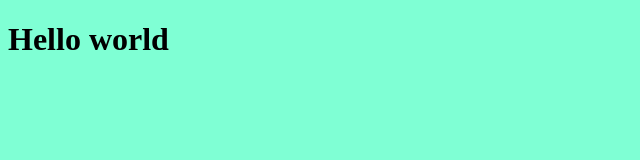
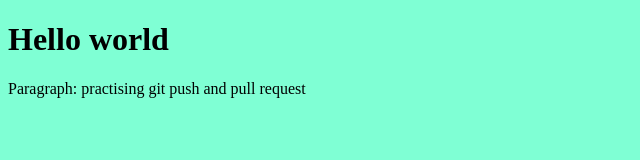
Before and after one commit to Igormirowski/git-training, a plain HTML site: page index.html in a window 1280 px wide. Shown: the whole page, without its empty margins (0-640 px from the left). Drawn offline with Linux system fonts and the light colour scheme.

Commit message:
add paragraph

```diff
--- a/index.html
+++ b/index.html
@@ -8,5 +8,6 @@
 </head>
 <body style="background-color: aquamarine;">
     <h1>Hello world</h1>
+    <p>Paragraph: practising git push and pull request</p>
 </body>
 </html>
```
